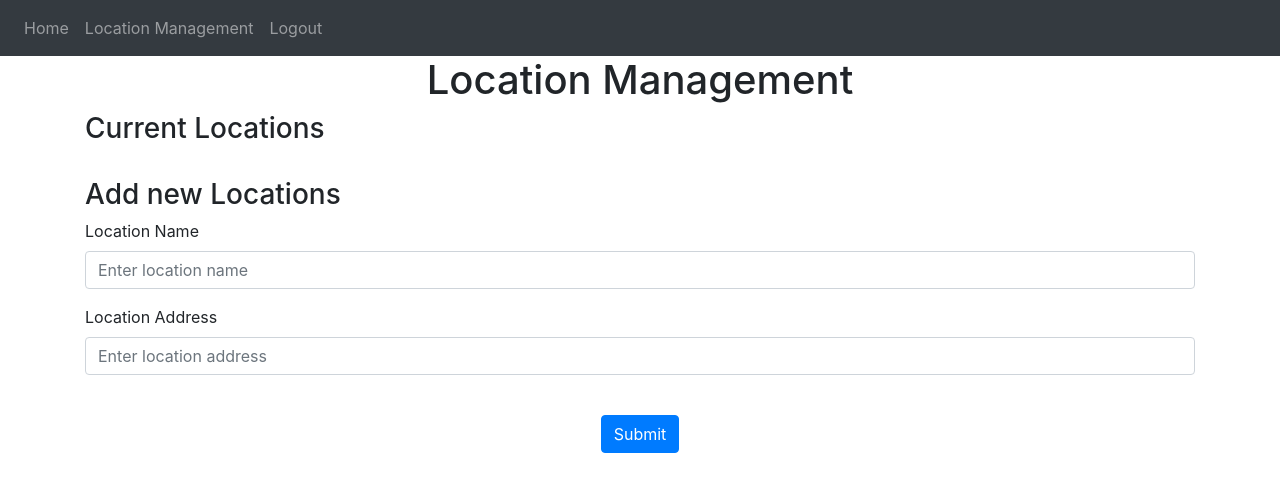
After one commit to Gelateria-di-Berna/ERP-System, a Flask app: page /location-management in a window 1280 px wide. The commit adds this page. Shown: the top 492 px of the page. Run offline with Flask 3, Linux system fonts and the light colour scheme; the visitor is signed in with stand-in values (Sample User, id 1); data that the repository does not hold is empty; some libraries are stand-ins or nearby versions.

Commit message:
Enabled creation and deletion of locations

```diff
--- /dev/null
+++ b/tempCodeRunnerFile.py
@@ -0,0 +1,6 @@
+from website import create_app
+
+app = create_app()
+
+if __name__ == "__main__":
+    app.run(debug=True)
--- a/website/auth.py
+++ b/website/auth.py
@@ -33,7 +33,7 @@ def logout():
 @auth.route("/sign-up", methods = ["GET", "POST"])
 def sign_up():
     if request.method == "POST":
-        email =  request.form.get("email")
+        email = request.form.get("email")
         name = request.form.get("name")
         surname = request.form.get("surname")
         password1 = request.form.get("password1")
@@ -58,7 +58,7 @@ def sign_up():
             new_user = User(email=email, name=name, surname=surname, password=generate_password_hash(password1))
             db.session.add(new_user)
             db.session.commit()
-            login_user(user, remember=True)
+            login_user(new_user, remember=True)
             flash("Account created!", category="success")
             return redirect(url_for("views.home"))
     return render_template("sign-up.html", user=current_user)
--- a/website/static/index.js
+++ b/website/static/index.js
@@ -1,4 +1,4 @@
-function deleteNote(noteId) {
+  function deleteNote(noteId) {
     fetch("/delete-note", {
       method: "POST",
       body: JSON.stringify({ noteId: noteId }),
@@ -6,3 +6,12 @@
       window.location.href = "/";
     });
   }
+
+  function deleteLocation(locationId) {
+    fetch("/delete-location", {
+      method: "POST",
+      body: JSON.stringify({ locationId: locationId }),
+    }).then((_res) => {
+      window.location.href = "/location-management";
+    });
+  }
--- a/website/templates/base.html
+++ b/website/templates/base.html
@@ -31,6 +31,7 @@
         <div class="navbar-nav">
           {% if user.is_authenticated %}
           <a class="nav-item nav-link" id="home" href="/">Home</a>
+          <a class="nav-item nav-link" id="location-management" href="/location-management">Location Management</a>
           <a class="nav-item nav-link" id="logout" href="/logout">Logout</a>
           {% else %}
           <a class="nav-item nav-link" id="login" href="/login">Login</a>
@@ -75,17 +76,9 @@
       crossorigin="anonymous"
     ></script>
 
-{% block javascript %}
-    <script type="text/javascript">
-      function deleteNote(noteId) {
-  fetch("/delete-note", {
-    method: "POST",
-    body: JSON.stringify({ noteId: noteId }),
-  }).then((_res) => {
-    window.location.href = "/";
-  });
-  }
-</script>
-{% endblock %}
+    <script
+      type = "text/javascript"
+      src = "{{ url_for("static", filename="index.js") }}"
+    ></script>
   </body>
 </html>
--- a/website/templates/home.html
+++ b/website/templates/home.html
@@ -1,4 +1,6 @@
-{% extends "base.html" %} {% block title %}Home{% endblock %} {% block content%}
+{% extends "base.html" %}
+{% block title %}Home{% endblock %}
+{% block content%}
 <h1 align="center"> Hello {{user.surname}}</h1>
 <ul class="list-group list-group-flush" id="notes">
   {% for note in user.notes %}
--- /dev/null
+++ b/website/templates/location_management.html
@@ -0,0 +1,44 @@
+{% extends "base.html" %} {% block title %}Location Management{% endblock %} {% block content%}
+<h1 align="center"> Location Management </h1>
+<ul class="list-group list-group-flush" id="locations">
+    <h3> Current Locations </h3>
+    {% for location in locations %}
+    <li class="list-group-item">
+      {{ location.name }}
+      <br/>
+      {{ location.address }}
+      <button type="button" class="close" onClick="deleteLocation({{ location.id }})">
+        <span aria-hidden="true">&times;</span>
+      </button>
+    </li>
+    {% endfor %}
+  </ul>
+  <br/>
+  <h3> Add new Locations </h3>
+  <form method="POST">
+    <div class = "form-group">
+        <label for = "location_name"> Location Name </label>
+        <input
+            type = "text"
+            class = "form-control"
+            id = "location_name"
+            name = "location_name"
+            placeholder = "Enter location name"
+        />
+    </div>
+    <div class = "form-group">
+        <label for = "location_address"> Location Address </label>
+        <input
+            type = "text"
+            class = "form-control"
+            id = "location_address"
+            name = "location_address"
+            placeholder = "Enter location address"
+        />
+    </div>
+    <br />
+    <div align="center">
+      <button type="submit" class="btn btn-primary">Submit</button>
+    </div>
+  </form>
+{% endblock %}
--- a/website/views.py
+++ b/website/views.py
@@ -1,6 +1,6 @@
 from flask import Blueprint, render_template, request, flash, jsonify
 from flask_login import login_required, current_user
-from .models import Note
+from .models import Note, Location
 from . import db
 import json
 
@@ -9,24 +9,47 @@ views = Blueprint("views", __name__)
 @views.route("/", methods=["GET", "POST"])
 @login_required
 def home():
-    if request.method == "POST":
-        note = request.form.get("note")
-        if len(note) < 1:
-            flash("Note is too short!", category="error")
-        else:
-            new_note = Note(data=note, user_id=current_user.id)
-            db.session.add(new_note)
-            db.session.commit()
-            flash("Note added!", category="success")
     return render_template("home.html", user=current_user)
 
+@views.route("/location-management", methods=["GET", "POST"])
+@login_required
+def location_management():
+    if request.method == "POST":
+        location_name = request.form.get("location_name")
+        location_address = request.form.get("location_address")
+        if len(location_name) < 1:
+            flash("Location name is too short!", category="error")
+        elif len(location_address) < 1:
+            flash("Location address is too short!", category="error")
+        else:
+            current_user.add_location(location_name, location_address)
+            flash("Standort hinzugefügt!", category="success")
+
+    locations = Location.query.all()
+    return render_template("location_management.html", user=current_user, locations=locations)
+
+@views.route("/delete-location", methods=["POST"])
+@login_required
+def delete_location():
+    location_data = json.loads(request.data)
+    locationId = location_data["locationId"]
+    location = Location.query.get(locationId)  # Location anhand der ID aus der Datenbank abrufen
+    if location:
+        # Alle Benutzer von der Location entfernen (dies erfolgt automatisch aufgrund der Cascade-Konfiguration)
+        location.users.clear()
+        db.session.delete(location)  # Location aus der Datenbank entfernen
+        db.session.commit()  # Änderungen in der Datenbank bestätigen
+        flash("Location successfully deleted!", category="success")
+    else:
+        flash("Location not found!", category="error")
+    return jsonify({})
 
 @views.route("/delete-note", methods=["POST"])
 def delete_note():
-    note = json.loads(request.data)
-    noteId = note["noteId"]
+    note_data = json.loads(request.data)
+    noteId = note_data["noteId"]
+    note = Note.query.get(noteId)
 
-    note = Note.query.get(noteId)
     if note:
         if note.user_id == current_user.id:
             db.session.delete(note)
```
Also changed, not shown: website/models.py (+14 -6 lines), 1 other file.
